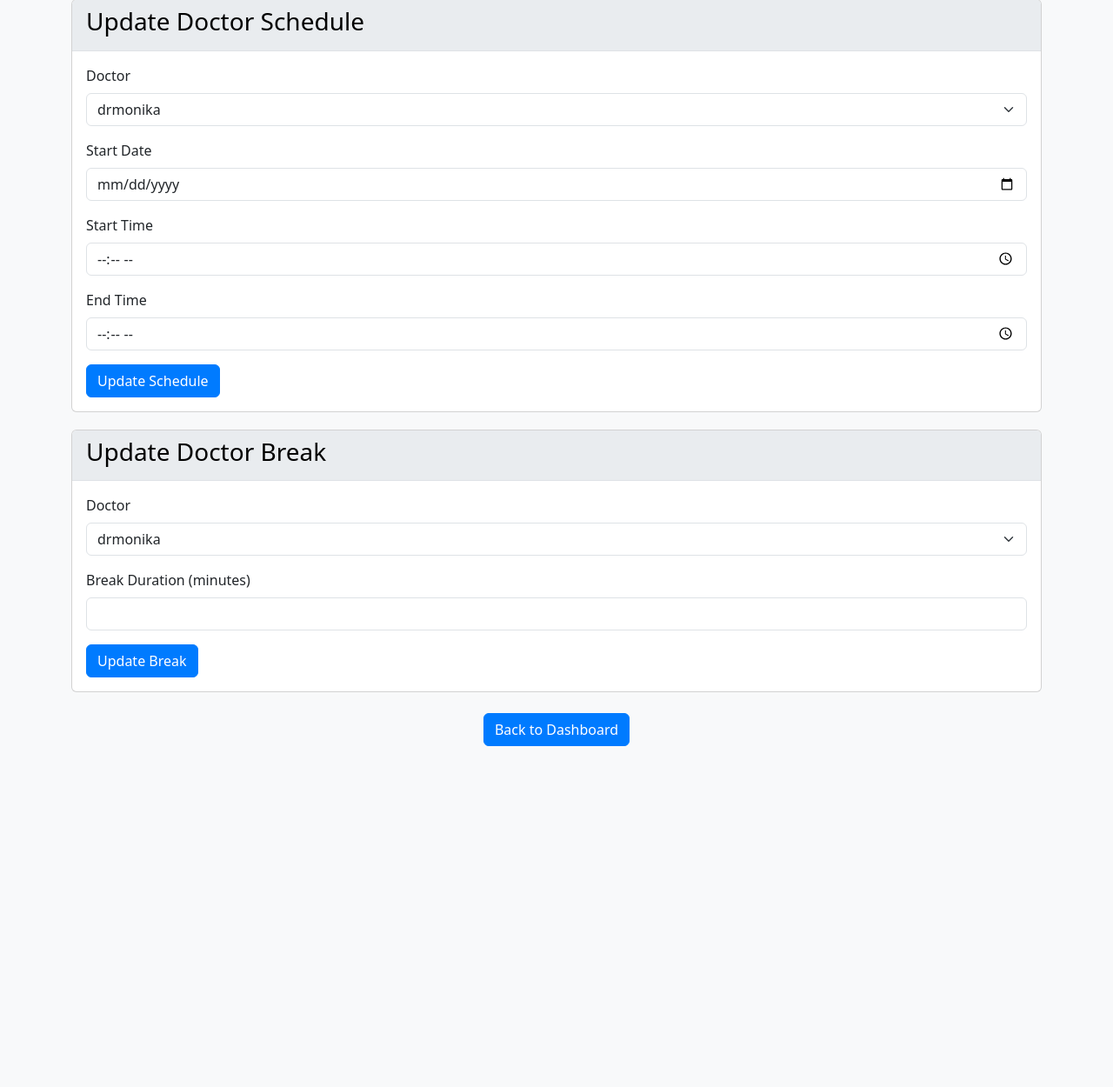
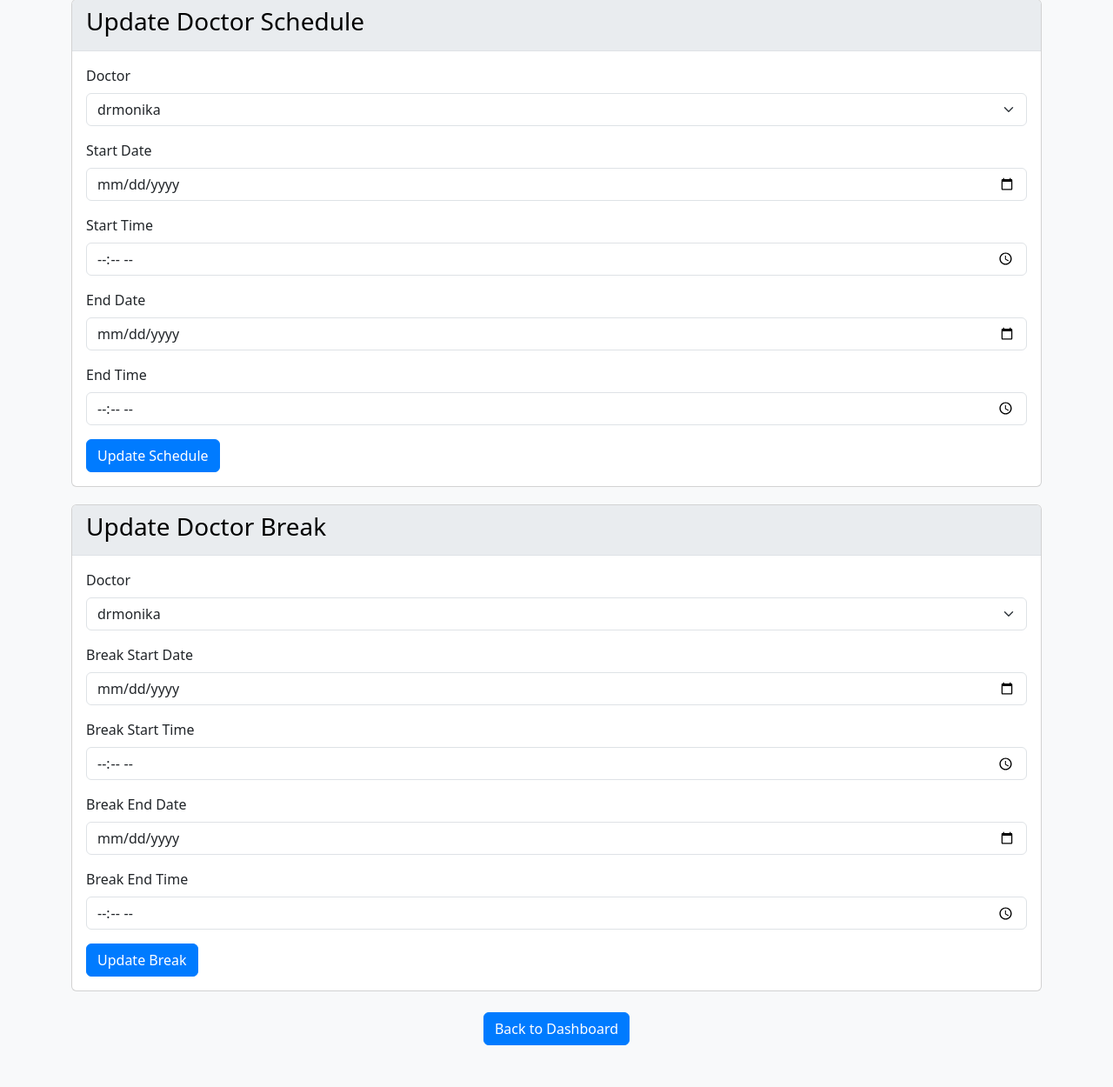
Before and after one commit to sahalux111/RadbloxTest, a Flask app: page /admin_control in a window 1280 px wide. Shown: the part 159-1409 px from the top of the page at 87% size. Before the commit the page ends 1017 px from the top, so only its background shows below. Run offline with Flask 3, Linux system fonts and the light colour scheme; the visitor is signed in with stand-in values (Sample User, id 1).

Commit message:
admin_control.html

```diff
--- a/templates/admin_control.html
+++ b/templates/admin_control.html
@@ -59,10 +59,11 @@
                 <h3>Update Doctor Schedule</h3>
             </div>
             <div class="card-body">
-                <form action="/update_schedule" method="post">
+                <form action="{{ url_for('update_schedule') }}" method="post">
                     <div class="mb-3">
                         <label for="doctor" class="form-label">Doctor</label>
-                        <select id="doctor" name="doctor" class="form-select">
+                        <select id="doctor" name="doctor" class="form-select" required>
+                            <!-- Populate doctor options -->
                             {% for doctor in users if users[doctor]['role'] == 'doctor' %}
                                 <option value="{{ doctor }}">{{ doctor }}</option>
                             {% endfor %}
@@ -75,6 +76,10 @@
                     <div class="mb-3">
                         <label for="start_time" class="form-label">Start Time</label>
                         <input type="time" id="start_time" name="start_time" class="form-control" required>
+                    </div>
+                    <div class="mb-3">
+                        <label for="end_date" class="form-label">End Date</label>
+                        <input type="date" id="end_date" name="end_date" class="form-control" required>
                     </div>
                     <div class="mb-3">
                         <label for="end_time" class="form-label">End Time</label>
@@ -91,18 +96,31 @@
                 <h3>Update Doctor Break</h3>
             </div>
             <div class="card-body">
-                <form action="/update_break" method="post">
+                <form action="{{ url_for('update_break') }}" method="post">
                     <div class="mb-3">
                         <label for="doctor" class="form-label">Doctor</label>
-                        <select id="doctor" name="doctor" class="form-select">
+                        <select id="doctor" name="doctor" class="form-select" required>
+                            <!-- Populate doctor options -->
                             {% for doctor in users if users[doctor]['role'] == 'doctor' %}
                                 <option value="{{ doctor }}">{{ doctor }}</option>
                             {% endfor %}
                         </select>
                     </div>
                     <div class="mb-3">
-                        <label for="break_duration" class="form-label">Break Duration (minutes)</label>
-                        <input type="number" id="break_duration" name="break_duration" class="form-control" required>
+                        <label for="break_start_date" class="form-label">Break Start Date</label>
+                        <input type="date" id="break_start_date" name="break_start_date" class="form-control" required>
+                    </div>
+                    <div class="mb-3">
+                        <label for="break_start_time" class="form-label">Break Start Time</label>
+                        <input type="time" id="break_start_time" name="break_start_time" class="form-control" required>
+                    </div>
+                    <div class="mb-3">
+                        <label for="break_end_date" class="form-label">Break End Date</label>
+                        <input type="date" id="break_end_date" name="break_end_date" class="form-control" required>
+                    </div>
+                    <div class="mb-3">
+                        <label for="break_end_time" class="form-label">Break End Time</label>
+                        <input type="time" id="break_end_time" name="break_end_time" class="form-control" required>
                     </div>
                     <button type="submit" class="btn btn-primary">Update Break</button>
                 </form>
```
